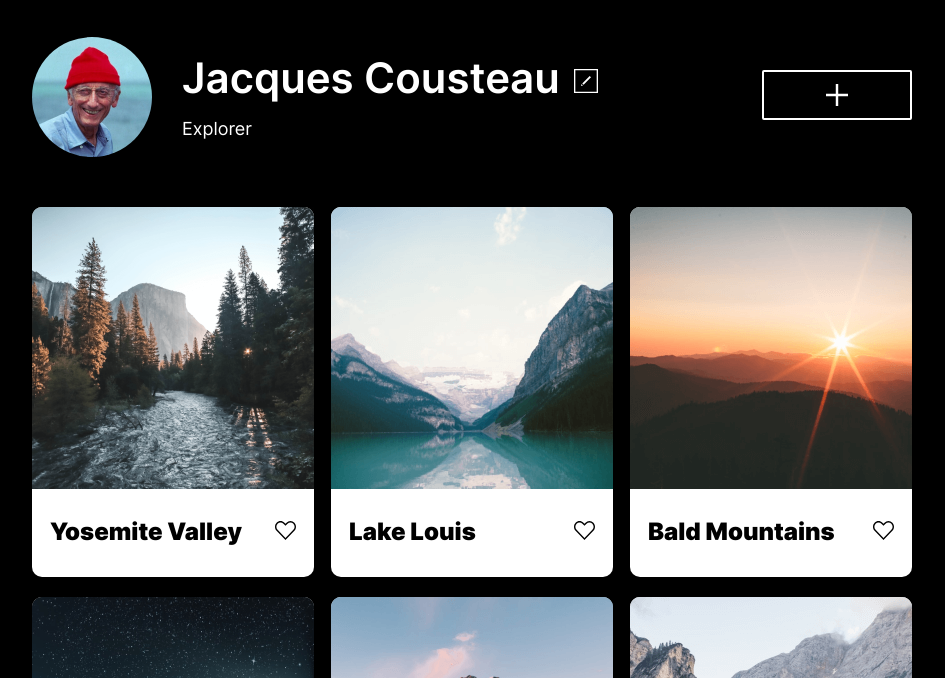
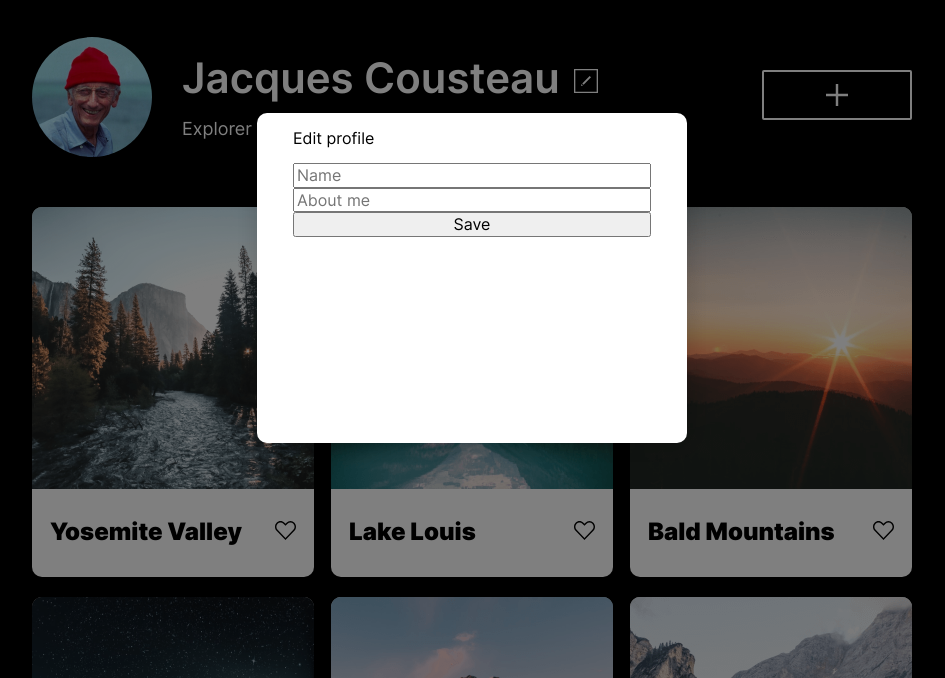
Before and after one commit to sergiofrrg92/web_project_4, a plain HTML site: page index.html in a window 1280 px wide. Both pictures are taken after a click on the link 754 px from the left and 209 px from the top of the page. Shown: the part 122-800 px from the top of the page, without its empty margins (168-1113 px from the left). Drawn offline with Linux system fonts and the light colour scheme.

Commit message:
feature: edit button triggers edit popup

```diff
--- /dev/null
+++ b/blocks/form/form.css
@@ -0,0 +1,4 @@
+.form {
+  display: flex;
+  flex-direction: column;
+}
--- /dev/null
+++ b/blocks/popup/__container-content/popup__container-content.css
@@ -0,0 +1,8 @@
+.popup__container-content {
+  margin: 0 auto;
+  max-width: 358px;
+  height: 100%;
+  display: flex;
+  flex-direction: column;
+  justify-content: space-between;
+}
--- /dev/null
+++ b/blocks/popup/__container/popup__container.css
@@ -0,0 +1,10 @@
+.popup__container {
+  color: #000;
+  margin: auto;
+  min-width: 430px;
+  min-height: 330px;
+  z-index: 1;
+  background: #fff;
+  box-shadow: 0 0 25px rgba(0, 0, 0, 0.15);
+  border-radius: 10px;
+}
--- /dev/null
+++ b/blocks/popup/_opened/popup_opened.css
@@ -0,0 +1,3 @@
+.popup_opened {
+  display: flex;
+}
--- /dev/null
+++ b/blocks/popup/popup.css
@@ -0,0 +1,10 @@
+.popup {
+  position: fixed;
+  display: none;
+  background: rgb(0, 0, 0, 0.5);
+  width: 100%;
+  height: 100%;
+  z-index: 0;
+  top: 0;
+  left: 0;
+}
--- a/index.html
+++ b/index.html
@@ -164,5 +164,28 @@
     <footer class="footer">
       <p class="footer__text">&copy; 2021 Around The U.S.</p>
     </footer>
+    <div class="popup">
+      <div class="popup__container">
+        <div class="popup__container-content">
+          <p class="popup__container-title">Edit profile</p>
+          <form class="form">
+            <input
+              class="form__text-input"
+              type="text"
+              name="name"
+              placeholder="Name"
+            />
+            <input
+              class="form__text-input"
+              type="text"
+              name="about-me"
+              placeholder="About me"
+            />
+            <button class="form__save-button" type="submit">Save</button>
+          </form>
+        </div>
+      </div>
+    </div>
+    <script src="scripts/index.js"></script>
   </body>
 </html>
--- a/pages/index.css
+++ b/pages/index.css
@@ -21,3 +21,8 @@
 @import url(../blocks/photo-card/__title/photo-card__title.css);
 @import url(../blocks/footer/footer.css);
 @import url(../blocks/footer/__text/footer__text.css);
+@import url(../blocks/popup/popup.css);
+@import url(../blocks/popup/_opened/popup_opened.css);
+@import url(../blocks/popup/__container/popup__container.css);
+@import url(../blocks/popup/__container-content/popup__container-content.css);
+@import url(../blocks/form/form.css);
--- /dev/null
+++ b/scripts/index.js
@@ -0,0 +1,8 @@
+let popup = document.querySelector('.popup');
+
+function togglePopUp(){
+  popup.classList.toggle("popup_opened");
+}
+
+let editButton = document.querySelector(".profile__edit-button");
+editButton.addEventListener("click", togglePopUp);
```
Also changed, not shown: 1 other file.
